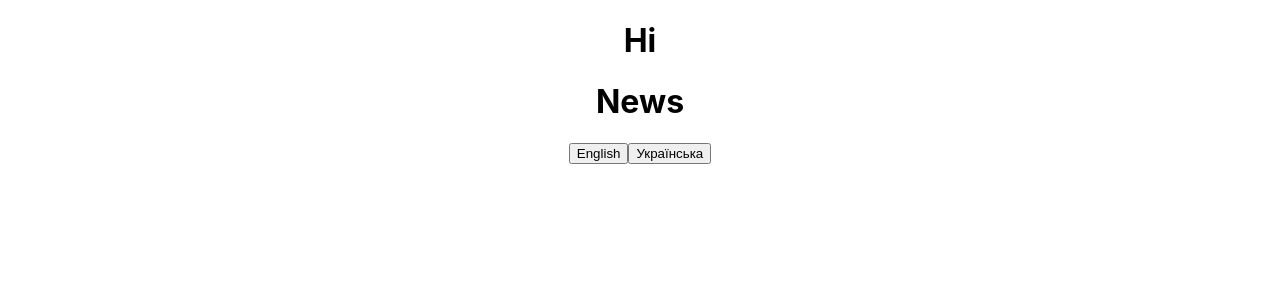
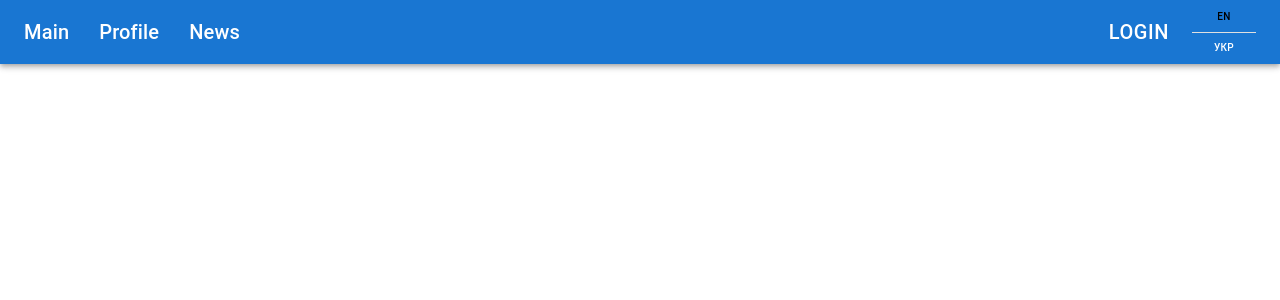
Before and after one commit to iSefero/news-app-ego, a React (Create React App) app: page / in a window 1280 px wide. Shown: the top 300 px of the page. Built offline with nearby package versions, Linux system fonts and the light colour scheme; no server answers.

Commit message:
Added ChangeLangButton.tsx. Added new words in translator. Remade Header.tsx, added some Material UI.

```diff
--- a/src/App.tsx
+++ b/src/App.tsx
@@ -11,11 +11,8 @@ function App() {
 
   FetchData()
 
-  console.log(data)
-
   return (
     <div className="App">
-      <h1>{t("hi")}</h1>
       <Header/>
     </div>
   );
--- /dev/null
+++ b/src/components/changeLangButton/ChangeLangButton.tsx
@@ -0,0 +1,31 @@
+import * as React from 'react';
+import Button from '@mui/material/Button';
+import { useTranslation } from 'react-i18next';
+import {Divider, Stack} from "@mui/material";
+
+
+export function ChangeLangButton() {
+  const { i18n } = useTranslation();
+  const [ lang, setLang] = React.useState("en")
+
+  React.useEffect(() => {
+    i18n.changeLanguage("en")
+  },[])
+
+  const changeLanguage = (lang: string) => {
+    i18n.changeLanguage(lang)
+    setLang(lang)
+  }
+
+  return (
+     <Stack  display="flex" >
+       <Button sx={{fontSize: "10px", color: lang === "en" ? "black" :"inherit"}}  onClick={() => changeLanguage("en")}>
+         En
+       </Button>
+       <Divider color="white" />
+       <Button sx={{fontSize: "10px", color: lang === "uk" ? "black" :"inherit"}}  onClick={() => changeLanguage("uk")}>
+         Укр
+       </Button>
+     </Stack>
+  );
+}
--- a/src/components/header/Header.tsx
+++ b/src/components/header/Header.tsx
@@ -1,22 +1,49 @@
-import React from 'react';
+import * as React from 'react';
+import AppBar from '@mui/material/AppBar';
+import Box from '@mui/material/Box';
+import Toolbar from '@mui/material/Toolbar';
+import Typography from '@mui/material/Typography';
+import Button from '@mui/material/Button';
 import { useTranslation } from 'react-i18next';
+import {ChangeLangButton} from "../changeLangButton/ChangeLangButton";
+
+
 
 export function Header() {
   const { t, i18n } = useTranslation();
 
-  function changeLanguage(lang: string) {
-    i18n.changeLanguage(lang);
-  }
+  const pages = [
+    {
+    name: t("main")
+    },
+    {
+    name: t("profile")
+    },
+    {
+    name: t("news")
+    }
+  ];
+
+  const renderPages = pages.map((item, index) => (<Typography key={index} variant="h6" component="div">
+      {item.name}
+    </Typography>))
+
 
   return (
     <div>
-      <h1>{t('news')}</h1>
-      <button onClick={() => changeLanguage("en")}>
-        English
-      </button>
-      <button onClick={() => changeLanguage("uk")}>
-        Українська
-      </button>
+      <Box >
+      <AppBar position="static">
+          <Toolbar sx={{ justifyContent: "space-between" }}>
+            <Box sx={{display: "flex", gap: "30px"}}>
+              {renderPages}
+            </Box>
+            <Box sx={{display: "flex", gap: "15px"}}>
+              <Button sx={{fontSize: "20px"}} color="inherit">{t("login")}</Button>
+              <ChangeLangButton/>
+            </Box>
+          </Toolbar>
+      </AppBar>
+      </Box>
     </div>
   );
 }
--- a/src/i18n/en.json
+++ b/src/i18n/en.json
@@ -1,4 +1,6 @@
 {
   "news": "News",
-  "hi": "Hi"
+  "main": "Main",
+  "profile": "Profile",
+  "login": "Login"
 }
--- a/src/i18n/uk.json
+++ b/src/i18n/uk.json
@@ -1,4 +1,7 @@
 {
   "news": "Новини",
-  "hi": "Привіт"
+  "main": "Головна",
+  "profile": "Профіль",
+  "login": "Логін"
+
 }
```
